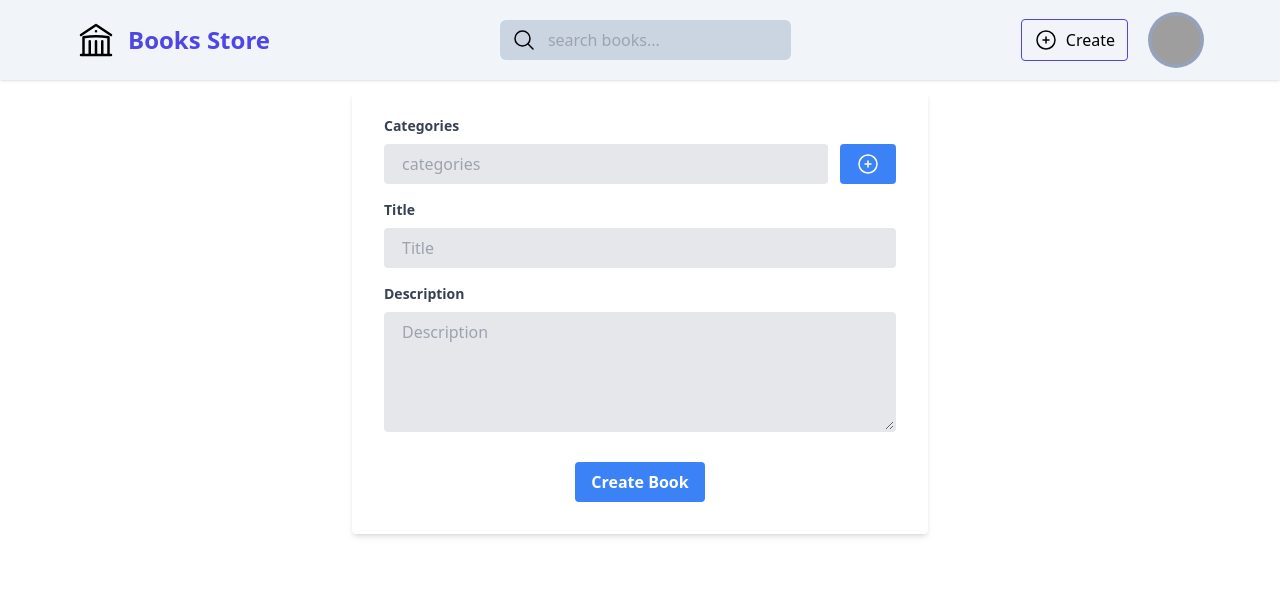
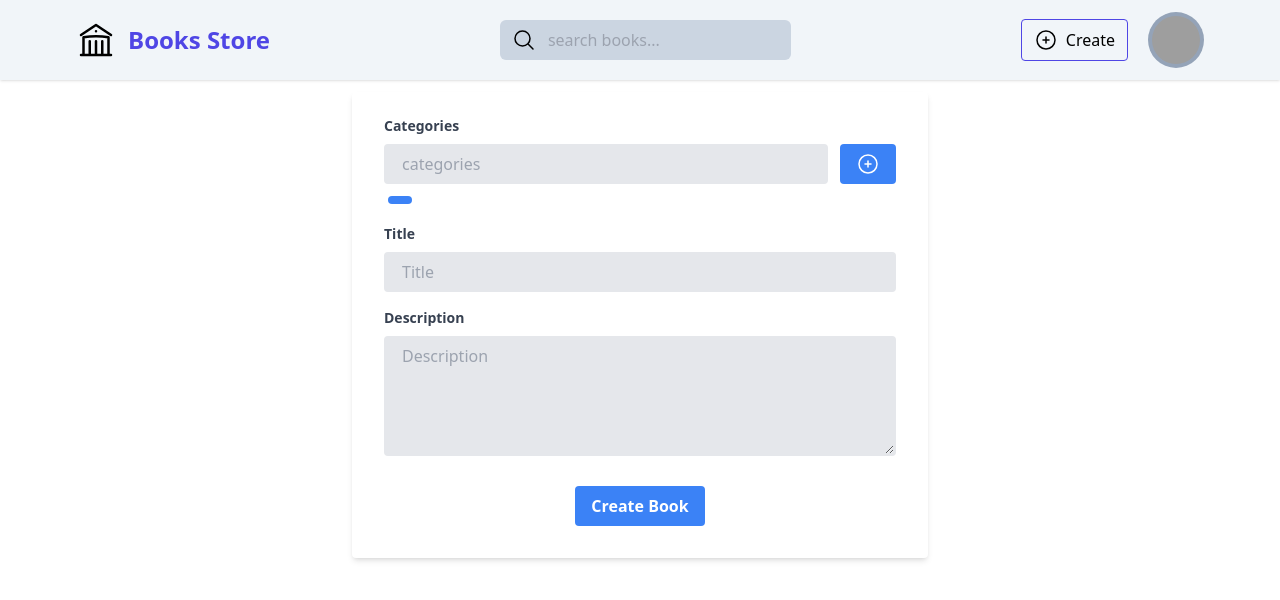
Before and after one commit to waitunsoe/react-book-store, a React (Vite) app: page /create in a window 1280 px wide. Both pictures are taken after a click on the button 868 px from the left and 164 px from the top of the page. Shown: the top 600 px of the page. Built offline with nearby package versions, Linux system fonts and the light colour scheme; grey boxes are pictures that could not be loaded.

Commit message:
add category to categories

```diff
--- a/src/pages/Create.jsx
+++ b/src/pages/Create.jsx
@@ -3,7 +3,13 @@ import React, {useState} from "react";
 const Create = () => {
   const [title, setTitle] = useState('');
   const [description, setDescription] = useState('');
+  const [newCategory, setNewCategory] = useState('');
   const [categories, setCategories] = useState([]);
+
+  const addCategory = () => {
+    setCategories(prevState => [...prevState, newCategory]);
+    setNewCategory('');
+  }
   return (
     <div className="w-full max-w-xl mx-auto">
       <form className="bg-white shadow-md rounded px-8 pt-6 pb-8 mb-4">
@@ -15,8 +21,8 @@ const Create = () => {
           </label>
          <div className="flex gap-3 items-center">
            <input
-               value={categories}
-               onChange={e => setCategories([...categories, e.target.value])}
+               value={newCategory}
+               onChange={e => setNewCategory(e.target.value)}
                className="bg-gray-200 appearance-none border-2 border-gray-200 rounded w-full py-2 px-4 text-gray-700 leading-tight focus:outline-none focus:bg-gray-200  focus:border-gray-200"
                type="text"
                placeholder="categories"
@@ -24,6 +30,7 @@ const Create = () => {
            <button
                className="bg-blue-500 hover:bg-blue-700 text-white font-bold py-2 px-4 rounded focus:outline-none focus:shadow-outline"
                type={"button"}
+               onClick={addCategory}
            >
              <svg
                  xmlns="http://www.w3.org/2000/svg"
@@ -41,7 +48,16 @@ const Create = () => {
              </svg>
            </button>
          </div>
-
+          <div className="flex flex-wrap items-center mt-2">
+            {categories.map((category, index) => (
+                <span
+                    key={index}
+                    className="rounded-full bg-blue-500 m-1 px-3 py-1 align-middle text-white text-xs"
+                >
+            {category}
+          </span>
+            ))}
+          </div>
         </div>
         <div className="mb-4">
           <label
```
